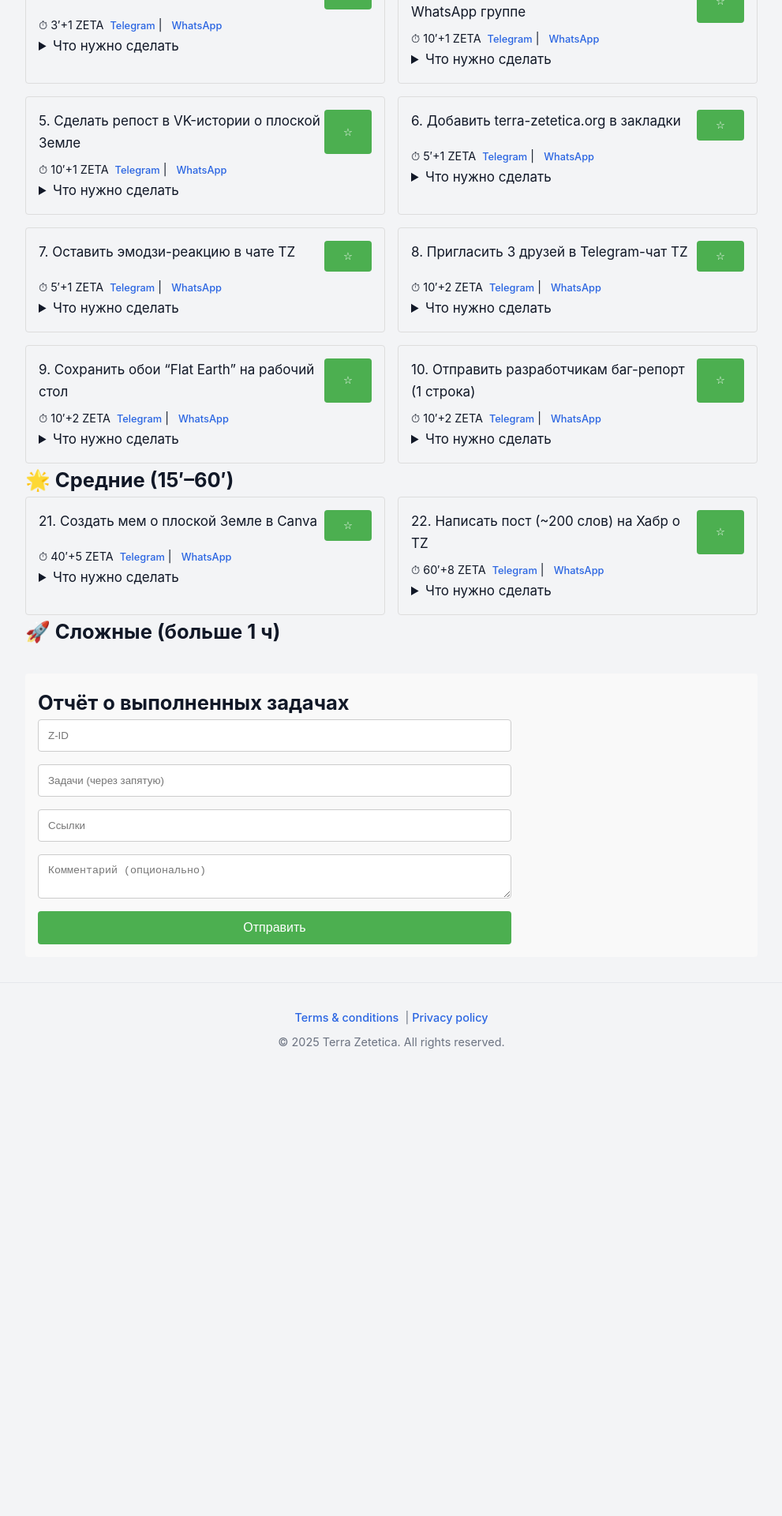
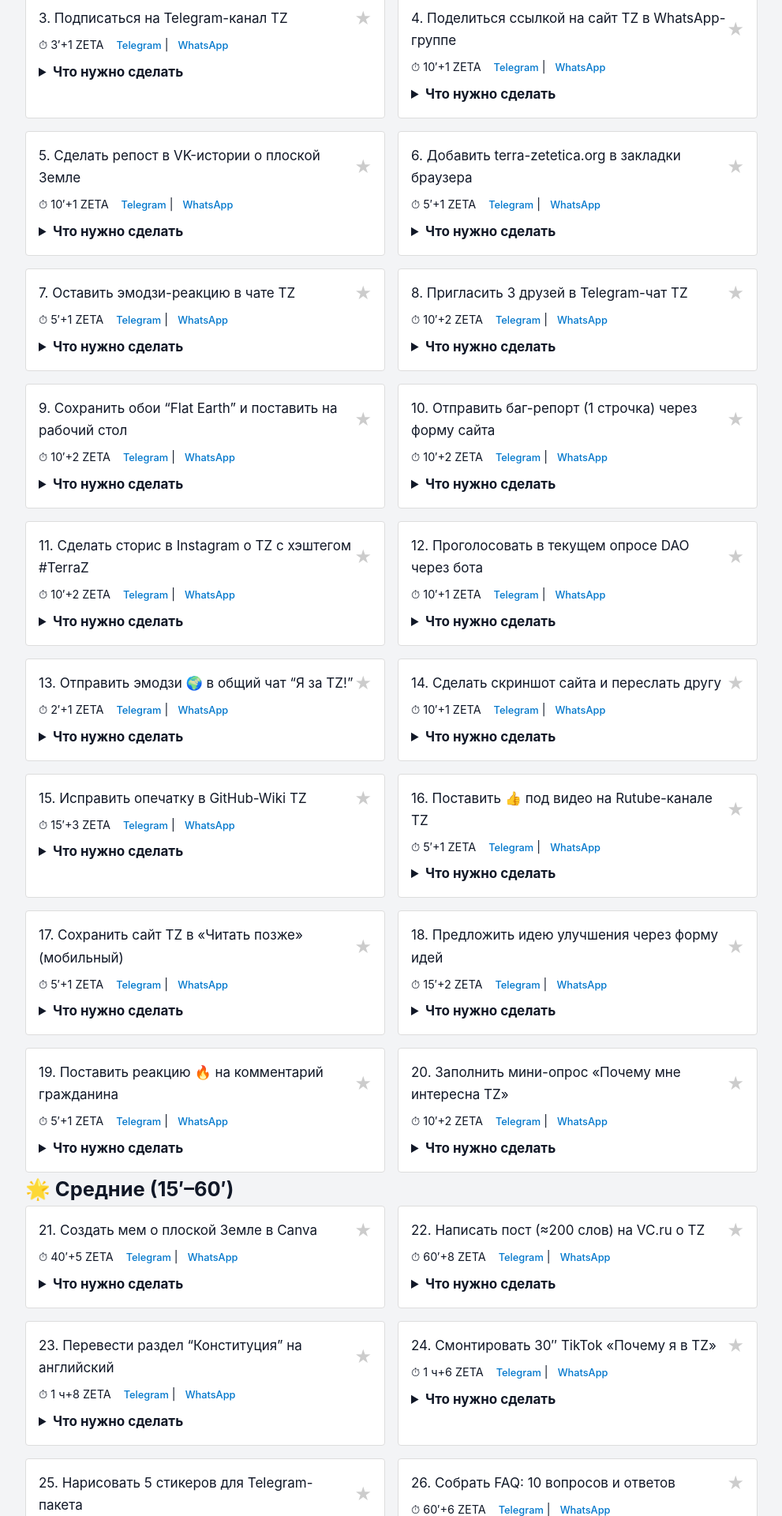
Before and after one commit to kardinalmarkov/terra-zetetica, a Next.js app: page /help-us in a window 1280 px wide. Shown: the part 520-2440 px from the top of the page at 79% size, without its empty margins (144-1135 px from the left). Before the commit the page ends 1883 px from the top, so only its background shows below. Built offline with nearby package versions, Linux system fonts and the light colour scheme.

Commit message:
Update help-us.js

```diff
--- a/pages/help-us.js
+++ b/pages/help-us.js
@@ -3,41 +3,112 @@ import Head from 'next/head'
 import { useState, useEffect } from 'react'
 
 const allTasks = [
-  /* ────────────  ⭐ ПРОСТЫЕ  (1–3 ZETA, до 15 мин) ──────────── */
-  { id: 1,  text: 'Поставить лайк 👍 на пост TZ во ВКонтакте',       time: 5,  complexity: 'simple', zeta: 1,
-    checklist: ['Открыть пост', 'Нажать «Мне нравится»', 'Готово'] },
+  /* ────────────  ⭐ ПРОСТЫЕ  (1–3 ZETA, до 15′) ──────────── */
+  { id: 1,  text: 'Поставить лайк 👍 на пост TZ во ВКонтакте', time: 5,  complexity: 'simple', zeta: 1,
+    checklist: ['Открыть пост во ВКонтакте', 'Нажать «Мне нравится»', 'Готово'] },
   { id: 2,  text: 'Поставить ⭐ в репозитории GitHub (terra-zetetica)', time: 5,  complexity: 'simple', zeta: 1,
-    checklist: ['Зайти на GitHub', 'Открыть репозиторий', 'Нажать «Star»'] },
-  { id: 3,  text: 'Подписаться на Telegram-канал TZ',               time: 3,  complexity: 'simple', zeta: 1,
-    checklist: ['Открыть t.me/terra_zetetica', 'Нажать «Join»', 'Скриншот'] },
-  { id: 4,  text: 'Поделиться ссылкой на сайт TZ в WhatsApp группе', time: 10, complexity: 'simple', zeta: 1,
-    checklist: ['Скопировать ссылку', 'Вставить в группу', 'Отправить'] },
-  { id: 5,  text: 'Сделать репост в VK-истории о плоской Земле',     time: 10, complexity: 'simple', zeta: 1,
-    checklist: ['Найти историю', 'Нажать «Поделиться»', 'Опубликовать'] },
-  { id: 6,  text: 'Добавить terra-zetetica.org в закладки',          time: 5,  complexity: 'simple', zeta: 1,
-    checklist: ['Открыть сайт', 'Нажать Ctrl+D', 'Подтвердить'] },
-  { id: 7,  text: 'Оставить эмодзи-реакцию в чате TZ',               time: 5,  complexity: 'simple', zeta: 1,
-    checklist: ['Зайти в чат', 'Выбрать сообщение', 'Поставить реакцию'] },
-  { id: 8,  text: 'Пригласить 3 друзей в Telegram-чат TZ',           time: 10, complexity: 'simple', zeta: 2,
-    checklist: ['Открыть чат', 'Нажать «Добавить»', 'Выбрать 3 контакта'] },
-  { id: 9,  text: 'Сохранить обои “Flat Earth” на рабочий стол',      time: 10, complexity: 'simple', zeta: 2,
-    checklist: ['Скачать картинку', 'Открыть свойства фона', 'Установить'] },
-  { id: 10, text: 'Отправить разработчикам баг-репорт (1 строка)',    time: 10, complexity: 'simple', zeta: 2,
-    checklist: ['Найти баг', 'Коротко описать', 'Отправить через форму'] },
-  // … простые до id:20
+    checklist: ['Зайти на GitHub', 'Открыть репозиторий terra-zetetica', 'Нажать «Star»'] },
+  { id: 3,  text: 'Подписаться на Telegram-канал TZ', time: 3,  complexity: 'simple', zeta: 1,
+    checklist: ['Открыть t.me/terra_zetetica', 'Нажать «Join»', 'Сделать скриншот'] },
+  { id: 4,  text: 'Поделиться ссылкой на сайт TZ в WhatsApp-группе', time: 10, complexity: 'simple', zeta: 1,
+    checklist: ['Скопировать ссылку terra-zetetica.org', 'Вставить в чат', 'Отправить сообщение'] },
+  { id: 5,  text: 'Сделать репост в VK-истории о плоской Земле', time: 10, complexity: 'simple', zeta: 1,
+    checklist: ['Найти историю в VK', 'Нажать «Поделиться»', 'Опубликовать на своей странице'] },
+  { id: 6,  text: 'Добавить terra-zetetica.org в закладки браузера', time: 5,  complexity: 'simple', zeta: 1,
+    checklist: ['Открыть сайт', 'Нажать Ctrl +D (или значок ☆)', 'Сохранить закладку'] },
+  { id: 7,  text: 'Оставить эмодзи-реакцию в чате TZ', time: 5,  complexity: 'simple', zeta: 1,
+    checklist: ['Открыть чат TZ', 'Выбрать любое сообщение', 'Поставить эмодзи'] },
+  { id: 8,  text: 'Пригласить 3 друзей в Telegram-чат TZ', time: 10, complexity: 'simple', zeta: 2,
+    checklist: ['Открыть чат TZ', 'Нажать «Добавить участников»', 'Выбрать минимум 3 друзей'] },
+  { id: 9,  text: 'Сохранить обои “Flat Earth” и поставить на рабочий стол', time: 10, complexity: 'simple', zeta: 2,
+    checklist: ['Скачать картинку', 'Открыть настройки фона', 'Установить обои'] },
+  { id: 10, text: 'Отправить баг-репорт (1 строчка) через форму сайта', time: 10, complexity: 'simple', zeta: 2,
+    checklist: ['Найти баг на сайте', 'Написать краткое описание', 'Отправить через форму'] },
+  { id: 11, text: 'Сделать сторис в Instagram о TZ с хэштегом #TerraZ', time: 10, complexity: 'simple', zeta: 2,
+    checklist: ['Создать сторис', 'Добавить хэштег #TerraZ', 'Опубликовать'] },
+  { id: 12, text: 'Проголосовать в текущем опросе DAO через бота', time: 10, complexity: 'simple', zeta: 1,
+    checklist: ['Открыть Telegram-бота TZ', 'Найти активный опрос', 'Нажать вариант ответа'] },
+  { id: 13, text: 'Отправить эмодзи 🌍 в общий чат “Я за TZ!”', time: 2,  complexity: 'simple', zeta: 1,
+    checklist: ['Открыть общий чат', 'Написать эмодзи 🌍', 'Отправить'] },
+  { id: 14, text: 'Сделать скриншот сайта и переслать другу', time: 10, complexity: 'simple', zeta: 1,
+    checklist: ['Открыть сайт TZ', 'Сделать скриншот', 'Отправить другу'] },
+  { id: 15, text: 'Исправить опечатку в GitHub-Wiki TZ', time: 15, complexity: 'simple', zeta: 3,
+    checklist: ['Перейти в репозиторий GitHub Wiki', 'Найти опечатку', 'Сделать PR с правкой'] },
+  { id: 16, text: 'Поставить 👍 под видео на Rutube-канале TZ', time: 5,  complexity: 'simple', zeta: 1,
+    checklist: ['Открыть Rutube-канал', 'Найти видео', 'Нажать «Нравится»'] },
+  { id: 17, text: 'Сохранить сайт TZ в «Читать позже» (мобильный)', time: 5,  complexity: 'simple', zeta: 1,
+    checklist: ['Открыть меню браузера', 'Выбрать «Читать позже»', 'Показать скриншот'] },
+  { id: 18, text: 'Предложить идею улучшения через форму идей', time: 15, complexity: 'simple', zeta: 2,
+    checklist: ['Открыть /ideas на сайте', 'Заполнить форму', 'Нажать «Отправить»'] },
+  { id: 19, text: 'Поставить реакцию 🔥 на комментарий гражданина', time: 5, complexity: 'simple', zeta: 1,
+    checklist: ['Перейти в обсуждение', 'Найти комментарий', 'Поставить 🔥'] },
+  { id: 20, text: 'Заполнить мини-опрос «Почему мне интересна TZ»', time: 10, complexity: 'simple', zeta: 2,
+    checklist: ['Перейти по ссылке в чате', 'Ответить на 3 вопроса', 'Отправить форму'] },
 
-  /* ────────────  🌟 СРЕДНИЕ (5–10 ZETA, 15–60 мин) ──────────── */
-  { id: 21, text: 'Создать мем о плоской Земле в Canva',                time: 40, complexity: 'medium', zeta: 5,
-    checklist: ['Открыть Canva', 'Нарисовать мем', 'Сохранить PNG'] },
-  { id: 22, text: 'Написать пост (~200 слов) на Хабр о TZ',             time: 60, complexity: 'medium', zeta: 8,
-    checklist: ['Авторизоваться', 'Написать текст', 'Опубликовать'] },
-  // … средние до id:40
+  /* ────────────  🌟 СРЕДНИЕ  (5–10 ZETA, 15–60′) ──────────── */
+  { id: 21, text: 'Создать мем о плоской Земле в Canva', time: 40, complexity: 'medium', zeta: 5,
+    checklist: ['Открыть Canva', 'Сделать мем', 'Сохранить и опубликовать'] },
+  { id: 22, text: 'Написать пост (≈200 слов) на VC.ru о TZ', time: 60, complexity: 'medium', zeta: 8,
+    checklist: ['Авторизоваться на VC.ru', 'Написать текст ~200 слов', 'Опубликовать и дать ссылку'] },
+  { id: 23, text: 'Перевести раздел “Конституция” на английский', time: 90, complexity: 'medium', zeta: 8,
+    checklist: ['Скачать текст конституции', 'Перевести', 'Сделать PR в GitHub'] },
+  { id: 24, text: 'Смонтировать 30″ TikTok «Почему я в TZ»', time: 90, complexity: 'medium', zeta: 6,
+    checklist: ['Снять 2–3 клипа', 'Смонтировать в CapCut', 'Загрузить с #TerraZ'] },
+  { id: 25, text: 'Нарисовать 5 стикеров для Telegram-пакета', time: 60, complexity: 'medium', zeta: 5,
+    checklist: ['Нарисовать PNG', 'Загрузить ботом @stickers', 'Получить ссылку'] },
+  { id: 26, text: 'Собрать FAQ: 10 вопросов и ответов', time: 60, complexity: 'medium', zeta: 6,
+    checklist: ['Собрать вопросы', 'Написать ответы', 'Добавить в docs/faq.md'] },
+  { id: 27, text: 'Сделать инфографику «Как получить Z-ID»', time: 50, complexity: 'medium', zeta: 5,
+    checklist: ['Открыть Figma/Canva', 'Нарисовать 3 шага', 'Экспорт PNG'] },
+  { id: 28, text: 'Организовать голосовой чат в Telegram (15′) и собрать 10 слушателей', time: 45, complexity: 'medium', zeta: 5,
+    checklist: ['Назначить время', 'Анонс в чате', 'Провести эфир'] },
+  { id: 29, text: 'Записать 3-мин подкаст о личном опыте в TZ', time: 45, complexity: 'medium', zeta: 5,
+    checklist: ['Записать voice-note', 'Смонтировать аудио', 'Отправить файл'] },
+  { id: 30, text: 'Создать гайд «Как репостить в VK»', time: 60, complexity: 'medium', zeta: 5,
+    checklist: ['Сделать doc', 'Добавить скрины', 'Залить в Google Docs'] },
+  { id: 31, text: 'Перевести главную страницу на казахский', time: 90, complexity: 'medium', zeta: 8,
+    checklist: ['Скопировать текст', 'Перевести', 'PR в GitHub'] },
+  { id: 32, text: 'Подключить RSS-фид сайта к Telegram-боту', time: 60, complexity: 'medium', zeta: 6,
+    checklist: ['Создать бота', 'Настроить rss2tg', 'Скрин работы'] },
+  { id: 33, text: 'Сделать 5 GIF-стикеров «Плоская Земля»', time: 60, complexity: 'medium', zeta: 6,
+    checklist: ['Смоделировать в Blender', 'Экспорт GIF <2 МБ', 'Загрузить'] },
+  { id: 34, text: 'Подготовить мини-лекцию (5 слайдов) для студентов', time: 90, complexity: 'medium', zeta: 8,
+    checklist: ['Создать Google Slides', '5 слайдов: ввод→вывод', 'Ссылка в чат'] },
+  { id: 35, text: 'Обновить раздел «Дорожная карта»', time: 60, complexity: 'medium', zeta: 5,
+    checklist: ['Проверить устаревшие пункты', 'Добавить новые', 'PR в GitHub'] },
+  { id: 36, text: 'Нарисовать 3-кадровый комикс о TZ', time: 90, complexity: 'medium', zeta: 8,
+    checklist: ['Набросать эскиз', 'Отрисовать', 'Опубликовать PNG'] },
+  { id: 37, text: 'Записать видео-гайд «Как получить Z-ID за 2′»', time: 75, complexity: 'medium', zeta: 6,
+    checklist: ['Запустить screen-recorder', 'Дикторский текст', 'Загрузка'] },
+  { id: 38, text: 'Провести опрос “Верите ли в плоскую Землю?” в VK', time: 30, complexity: 'medium', zeta: 5,
+    checklist: ['Создать опрос', 'Прикрепить к посту', 'Скрин результатов'] },
+  { id: 39, text: 'Настроить автопостинг RSS в VK-группу', time: 60, complexity: 'medium', zeta: 6,
+    checklist: ['Выбрать IFTTT/Zapier', 'Добавить RSS', 'Тестовый пост'] },
+  { id: 40, text: 'Запустить пилот e-mail рассылку «Z-Digest»', time: 120, complexity: 'medium', zeta: 10,
+    checklist: ['Собрать 5 новостей', 'Сверстать письмо', 'Отправить через Mailchimp'] },
 
-  /* ────────────  🚀 СЛОЖНЫЕ (15–20 ZETA, ≥ 4 ч) ──────────── */
-  { id: 41, text: 'Перевести весь сайт на английский',                  time: 360, complexity: 'hard', zeta: 20,
-    checklist: ['Скачать i18n-файлы', 'Перевести', 'PR в GitHub'] },
-  // … сложные до id:60
-  // и далее вплоть до 100, по той же схеме
+  /* ────────────  🚀 СЛОЖНЫЕ  (15–20 ZETA, ≥4 ч) ──────────── */
+  { id: 41, text: 'Перевести весь сайт на английский', time: 360, complexity: 'hard', zeta: 20,
+    checklist: ['Экспорт i18n-файлов', 'Перевод', 'PR в GitHub'] },
+  { id: 42, text: 'Настроить GitHub Actions для автодеплоя', time: 240, complexity: 'hard', zeta: 15,
+    checklist: ['Создать workflow', 'Добавить секреты', 'Тестовый билд'] },
+  { id: 43, text: 'Интерактивная карта анклавов (Google Maps API)', time: 360, complexity: 'hard', zeta: 20,
+    checklist: ['Получить API-ключ', 'Собрать markers.json', 'Интеграция'] },
+  { id: 44, text: 'Редизайн главной страницы (Figma → React)', time: 480, complexity: 'hard', zeta: 20,
+    checklist: ['Сделать макет', 'Сверстать компонент', 'PR'] },
+  { id: 45, text: 'Записать 3 видео-урока “Введение в зететику”', time: 480, complexity: 'hard', zeta: 20,
+    checklist: ['Написать сценарий', 'Съёмка и монтаж', 'Загрузка на Rutube'] },
+  { id: 46, text: 'Разработать Telegram-бот «Квест-менеджер»', time: 420, complexity: 'hard', zeta: 20,
+    checklist: ['Создать бота', 'Написать код (grammY)', 'Запустить на Heroku'] },
+  { id: 47, text: 'Организовать офлайн-митап (20 чел, стрим)', time: 600, complexity: 'hard', zeta: 20,
+    checklist: ['Забронировать зал', 'Разослать приглашения', 'Провести трансляцию'] },
+  { id: 48, text: 'Краудфандинг-кампания на Boomstarter', time: 600, complexity: 'hard', zeta: 20,
+    checklist: ['Подготовить видео', 'Описать цели', 'Запустить сбор'] },
+  { id: 49, text: 'Создать PWA-приложение «Z-ID Wallet»', time: 720, complexity: 'hard', zeta: 20,
+    checklist: ['React+SW', 'QR-сканер', 'Деплой на Netlify'] },
+  { id: 50, text: 'Написать white-paper TZ (3000 слов)', time: 600, complexity: 'hard', zeta: 20,
+    checklist: ['Собрать структуру', 'Написать главы', 'Верстка в LaTeX'] },
+  // … до 100 по той же схеме
 ]
 
 export default function HelpUs() {
@@ -76,16 +147,14 @@ export default function HelpUs() {
       </Head>
       <main className="wrapper">
         <h1>Внести вклад в Terra Zetetica</h1>
-        <p>Фильтр по длительности и «избранное» через ⭐.</p>
+        <p>Фильтр по длительности и пометка «избранное» через ⭐.</p>
 
         <div className="filter">
-          <label>
-            Максимальное время: {filterMax <= 60 ? `${filterMax}′` : `${Math.floor(filterMax/60)} ч`}
-          </label>
+          <label>Максимальное время: {filterMax <= 60 ? `${filterMax}′` : `${Math.floor(filterMax/60)} ч`}</label>
           <input
             type="range"
-            min={10}
-            max={480}
+            min={5}
+            max={720}
             step={5}
             value={filterMax}
             onChange={e => setFilterMax(+e.target.value)}
@@ -96,15 +165,15 @@ export default function HelpUs() {
           <section key={key}>
             <h2>{title}</h2>
             <div className="tasks-list">
-              {filtered
-                .filter(t => t.complexity === key)
-                .map(t => (
+              {filtered.filter(t => t.complexity === key).map(t => (
                 <div key={t.id} className="task-card">
                   <div className="task-header">
-                      {t.id}. {t.text}
-                      <button onClick={() => toggleFav(t.id)}>
-                        {favorites.includes(t.id) ? '★' : '☆'}
-                      </button>
+                    <span>{t.id}. {t.text}</span>
+                    <button
+                      className={`fav ${favorites.includes(t.id) ? 'active' : ''}`}
+                      onClick={() => toggleFav(t.id)}
+                      aria-label="Избранное"
+                    >★</button>
                   </div>
                   <div className="task-meta">
                     ⏱ {t.time <= 60 ? `${t.time}′` : `${Math.floor(t.time/60)} ч`}
@@ -113,14 +182,12 @@ export default function HelpUs() {
                       <span className="share">
                         <a
                           href={`https://t.me/share/url?url=${encodeURIComponent(currentUrl)}&text=${encodeURIComponent(t.text)}`}
-                            target="_blank"
-                            rel="noopener noreferrer"
+                          target="_blank" rel="noopener noreferrer"
                         >Telegram</a>
                         {' | '}
                         <a
                           href={`https://wa.me/?text=${encodeURIComponent(t.text + ' ' + currentUrl)}`}
-                            target="_blank"
-                            rel="noopener noreferrer"
+                          target="_blank" rel="noopener noreferrer"
                         >WhatsApp</a>
                       </span>
                     )}
@@ -139,12 +206,12 @@ export default function HelpUs() {
 
         <section className="report">
           <h2>Отчёт о выполненных задачах</h2>
-          <form action="https://formspree.io/f/твой_ид" method="POST">
+          <form action="https://formspree.io/f/ВАШ_ИД" method="POST" className="report-form">
             <input name="z_id" placeholder="Z-ID" required />
-            <input name="task_ids" placeholder="Задачи (через запятую)" required />
-            <input name="links" placeholder="Ссылки" required />
+            <input name="task_ids" placeholder="Номера задач (через запятую)" required />
+            <input name="links" placeholder="Ссылки на материалы" required />
             <textarea name="comment" placeholder="Комментарий (опционально)" />
-            <button type="submit">Отправить</button>
+            <button type="submit">Отправить отчёт</button>
           </form>
         </section>
       </main>
@@ -153,15 +220,19 @@ export default function HelpUs() {
         .wrapper { max-width: 960px; margin: auto; padding: 2rem 1rem; }
         .filter { margin: 1rem 0; }
         .tasks-list { display: grid; gap: 1rem; }
-        @media (min-width:600px) { .tasks-list { grid-template-columns:1fr 1fr } }
-        .task-card { border:1px solid #ddd; padding:1rem; border-radius:4px; }
-        .task-header { display:flex; justify-content:space-between; }
-        .task-meta { font-size:.9rem; margin-top:.5rem; }
-        .share a { margin-left:.5rem; font-size:.8rem; }
-        .report { margin-top:2rem; padding:1rem; background:#f9f9f9; border-radius:4px; }
-        form { display:grid; gap:1rem; max-width:600px; }
-        input, textarea { padding:.75rem; border:1px solid #ccc; border-radius:4px; }
-        button { padding:.75rem 1.5rem; background:#4caf50; color:#fff; border:none; border-radius:4px; }
+        @media (min-width: 600px) { .tasks-list { grid-template-columns: 1fr 1fr } }
+        .task-card { border:1px solid #ddd; padding:1rem; border-radius:4px; background:#fff; }
+        .task-header { display:flex; justify-content:space-between; align-items:center; }
+        .fav { background:none; border:none; font-size:1.5rem; color:#ccc; cursor:pointer; padding:0; }
+        .fav:hover, .fav.active { color:gold; }
+        .task-meta { font-size:.9rem; margin-top:.5rem; display:flex; align-items:center; gap:.5rem; }
+        .share a { margin-left:.5rem; font-size:.8rem; text-decoration:none; color:#0077cc; }
+        details { margin-top:.5rem; }
+        summary { cursor:pointer; font-weight:bold; }
+        .report { margin-top:2rem; padding:1.5rem; background:#f9f9f9; border-radius:4px; }
+        .report-form { display:grid; gap:1rem; max-width:600px; }
+        input, textarea { padding:.75rem; border:1px solid #ccc; border-radius:4px; width:100%; }
+        button { padding:.75rem 1.5rem; background:#4caf50; color:#fff; border:none; border-radius:4px; cursor:pointer; }
       `}</style>
     </>
   )
```
Lines whose indentation alone changed are shown as unchanged.
